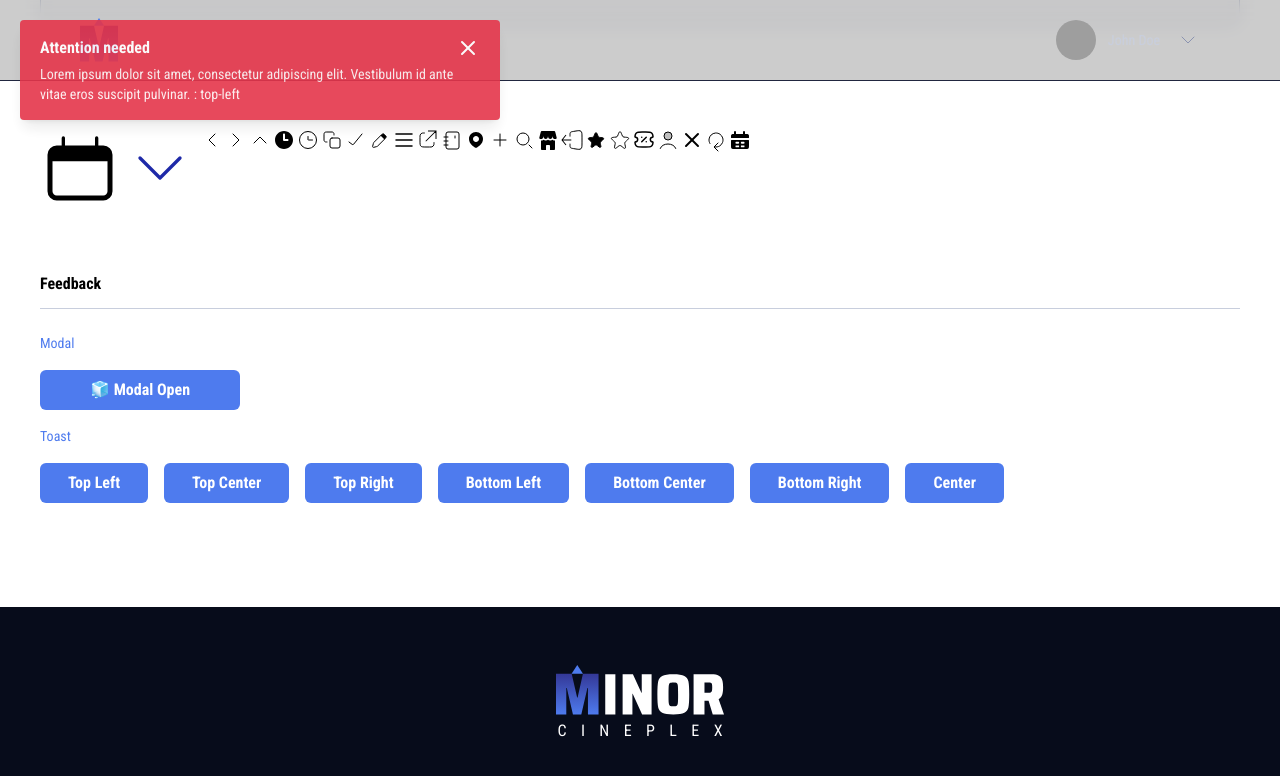
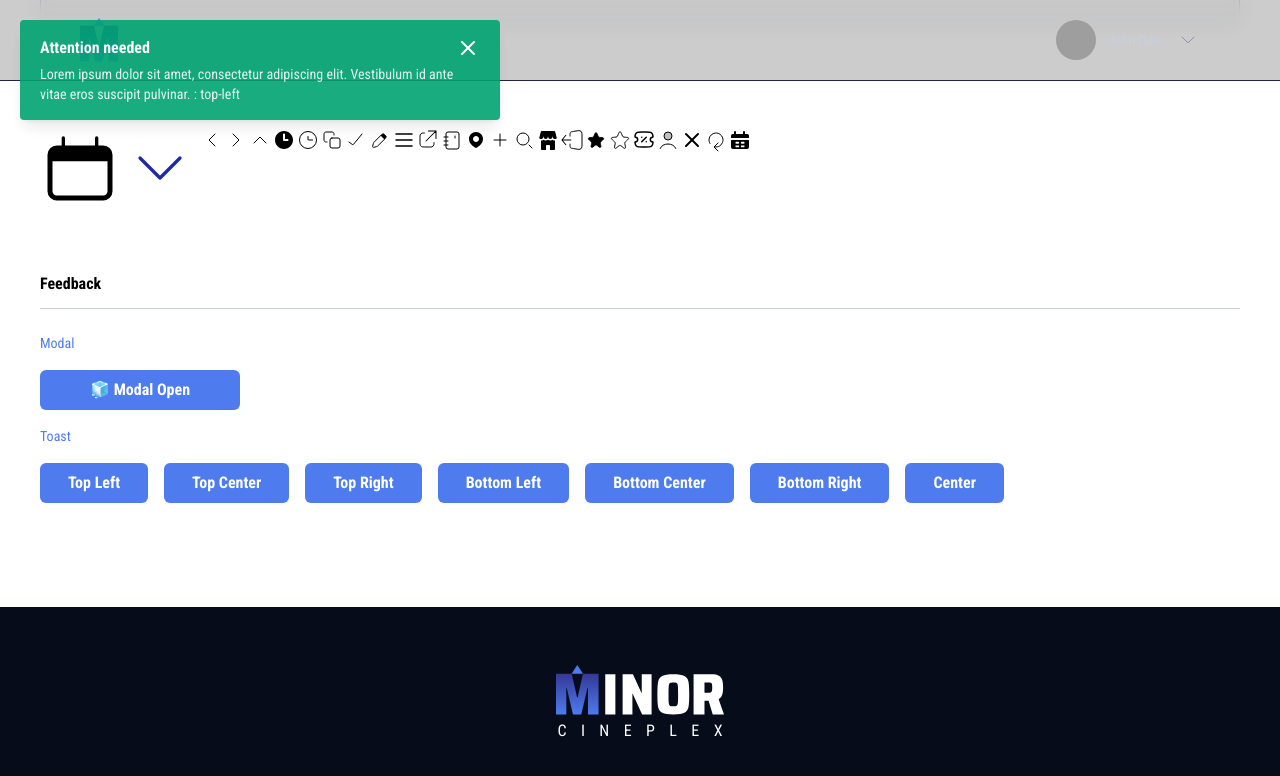
Before and after one commit to fsd10-finalproject2/minor-cineplex-app, a Vue app: page / in a window 1280 px wide. Both pictures are taken after a click on the button "Top Left". Shown: the part 3218-3994 px from the top of the page. Built offline with nearby package versions, Linux system fonts and the light colour scheme; grey boxes are pictures that could not be loaded.

Commit message:
refactor: remove ToastContainer and ToastItem components, update import paths in DesignSystem.vue

```diff
--- a/src/components/ui/ToastContainer.vue
+++ b/src/components/ui/Toast/ToastContainer.vue
@@ -50,11 +50,11 @@
   const positionClass = (pos: string) => {
     switch (pos) {
       case "top-left":
-        return "top-5 left-5";
+        return "top-5 left-0 sm:left-5";
       case "top-center":
         return "top-5 left-1/2 -translate-x-1/2 items-center";
       case "top-right":
-        return "top-5 right-5";
+        return "top-5 right-0 sm:right-5";
 
       case "bottom-left":
         return "bottom-5 left-5";
--- a/src/components/ui/ToastItem.vue
+++ b/src/components/ui/Toast/ToastItem.vue
@@ -15,9 +15,11 @@ defineEmits(["close"]);
 
 const variantClass = computed(() => {
     const variantStatus = {
-        success: "bg-[#E5364B] opacity-90 text-white",
-        error: "bg-[#E5364B] opacity-90 text-white",
+        success: "bg-green-50 opacity-90 text-white",
+        error: "bg-red-50 opacity-90 text-white",
     } as const
+    console.log(variantStatus[props.toast.variant ?? "success"]);
+    console.log(props.toast.variant);
     return variantStatus[props.toast.variant ?? "success"]
 });
 
@@ -25,7 +27,7 @@ const variantClass = computed(() => {
 
 <template>
     <div :class="[
-        'p-4 px-5 rounded-sm shadow-lg text-white flex flex-col gap-1 w-[480px] h-[100px] shrink-0',
+        'p-4 px-5 rounded-sm shadow-lg text-white flex flex-col gap-1 w-[350px] sm:w-[480px] sm:h-[100px] shrink-0',
         variantClass
     ]">
         <div class="flex justify-between items-center">
--- a/src/views/DesignSystem.vue
+++ b/src/views/DesignSystem.vue
@@ -40,8 +40,7 @@ import CustomTag from '@/components/ui/CustomTag.vue'
 import StepperBar from '@/components/ui/step-component/StepperBar.vue'
 import AppLoader from '@/components/ui/AppLoader.vue'
 import type { ModalAction } from '@/components/ui/Modal.vue'
-import ToastContainer from '@/components/ui/ToastContainer.vue'
-import type { ToastVariant } from '@/composables/useToast'
+import ToastContainer from '@/components/ui/Toast/ToastContainer.vue'
 import { useToast, type ToastPosition } from '@/composables/useToast'
 
 const { toggleTheme } = useTheme()
@@ -135,7 +134,7 @@ const showToast = (position: ToastPosition) => {
     title: "Attention needed",
     description: `Lorem ipsum dolor sit amet, consectetur adipiscing elit. Vestibulum id ante vitae eros suscipit pulvinar. : ${position}`,
     position,
-    variant: "success" as ToastVariant,
+    variant: "success",
     duration: 3000,
   });
 };
@@ -165,7 +164,8 @@ const showToast = (position: ToastPosition) => {
       </button>
     </header>
 
-    <!-- Typography -->
+
+    <!--  Typography -->
     <section class="mb-16">
       <SectionTitle>Typography</SectionTitle>
       <div class="space-y-2">
@@ -359,6 +359,8 @@ const showToast = (position: ToastPosition) => {
 
 
 
+
+
     <section class="mb-16">
       <SectionTitle>Feedback</SectionTitle>
       <p class="style-label text-blue-100 mb-4">Modal</p>
```
